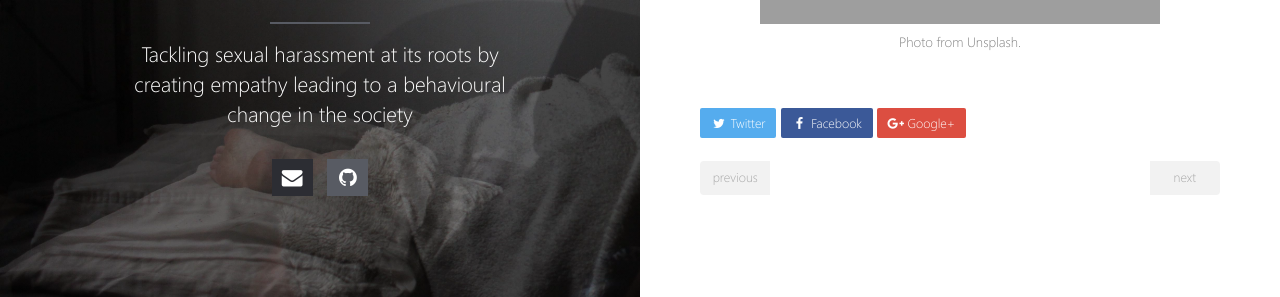
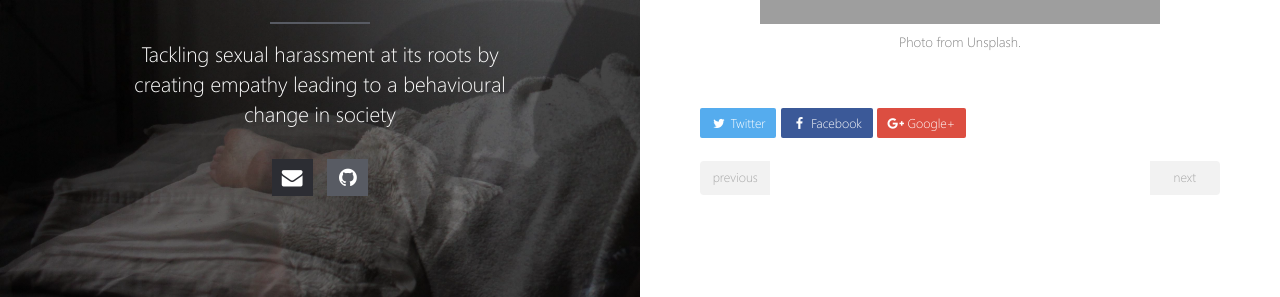
Before and after one commit to see4she/see4she.github.io, a Jekyll site: the page built from _posts/2010-08-07-post-image-caption.md, in a window 1280 px wide. Shown: the part 368-665 px from the top of the page. Built offline with Jekyll 4.4.1, drawn with Linux system fonts in a browser that asks for light colours.

Commit message:
small fixes

```diff
--- a/_config.yml
+++ b/_config.yml
@@ -1,6 +1,6 @@
 # Site
 title: See for She
-description: Tackling sexual harassment at its roots by creating empathy leading to a behavioural change in the society
+description: Tackling sexual harassment at its roots by creating empathy leading to a behavioural change in society
 url: http://seeforshe.org/
 logo: halve.png                                       # Site logo
 locale: en_US
```
